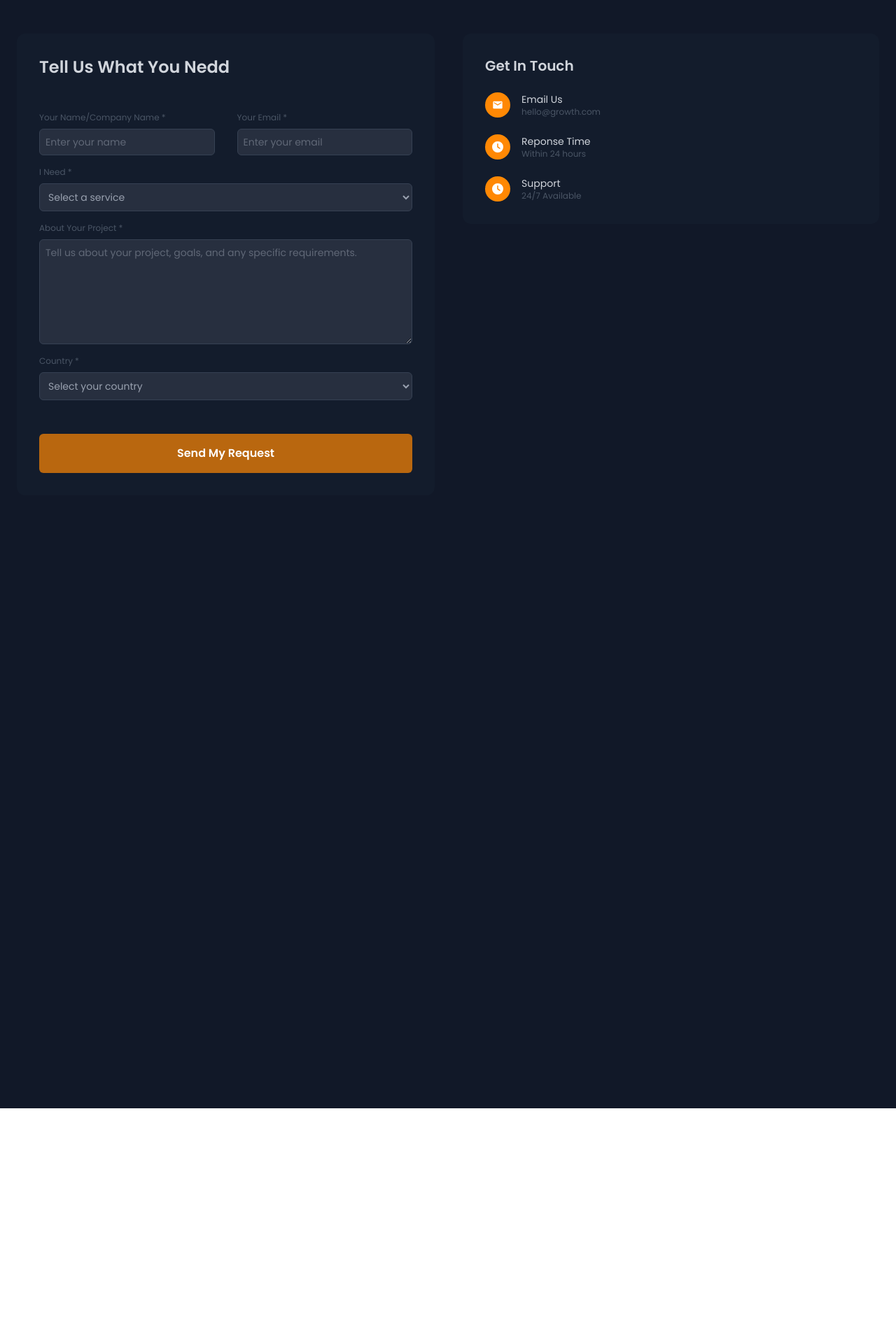
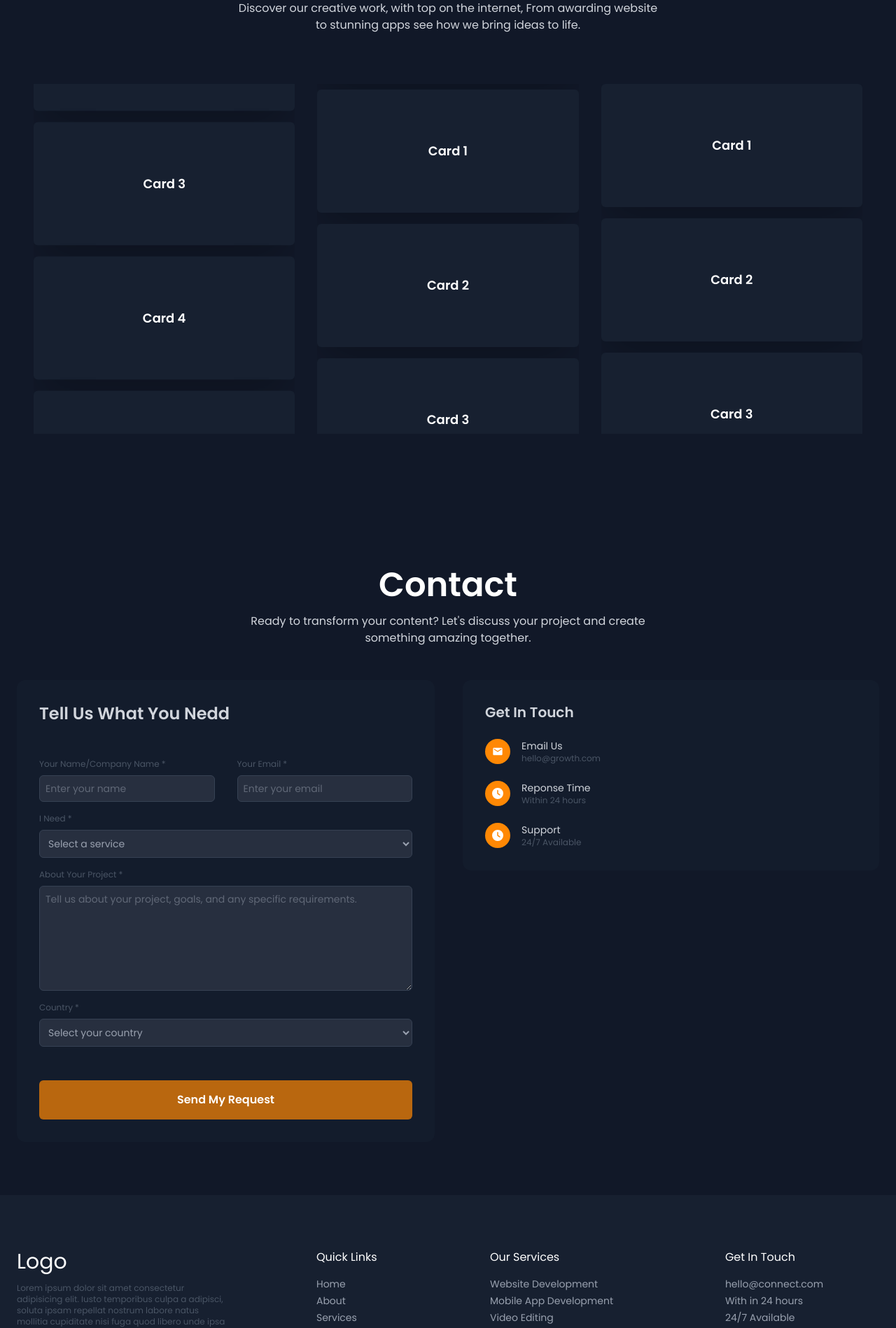
Before and after one commit to iamamanprajapati/Startup, a React (Vite) app: page / in a window 1280 px wide. Shown: the part 7606-9504 px from the top of the page at 70% size. Before the commit the page ends 9190 px from the top, so only its background shows below. Built offline with nearby package versions, Linux system fonts and the light colour scheme.

Commit message:
footer section completed

```diff
--- a/src/App.jsx
+++ b/src/App.jsx
@@ -1,10 +1,13 @@
 import About from "./components/About"
 import Contact from "./components/Contact"
 import Header from "./components/Header"
+import InfiniteSlider from "./components/Testimonials"
 import Navbar from "./components/Navbar"
 import Portfolio from "./components/Portfolio"
 import Proccess from "./components/Proccess"
 import Services from "./components/Services"
+import Testimonials from "./components/Testimonials"
+import Footer from "./components/Footer"
 
 function App() {
 
@@ -30,13 +33,19 @@ function App() {
     <section id="portfolio">
       <Portfolio/>
     </section>
+    <section id="testimonials">
+    <Testimonials/>
+    </section>
 
     <section id="contact">
       <Contact/>
     </section>
 
-      {/*<section id="proccess" className="h-screen bg-gray-400">Process Section</section>
-      <section id="contact" className="h-screen bg-gray-500">Contact Section</section> */}
+    <section >
+      <Footer/>
+    </section>
+
+
 
     </div>
   )
--- a/src/assets/data.js
+++ b/src/assets/data.js
@@ -505,3 +505,19 @@ export const protfolioData = [
         icon:python
     },
 ]
+
+export const footerData= [
+    {
+        title:"Quick Links",
+        items:['Home','About','Services','Testimonials','Contact']
+    },
+    {
+        title:"Our Services",
+        items:['Website Development','Mobile App Development','Video Editing','Thumbnails'],
+    },
+    {
+        title:"Get In Touch",
+        subTitle:['Email','Response Time','Support'],
+        items:['hello@connect.com','With in 24 hours','24/7 Available'],
+    },
+]
--- a/src/components/Contact.jsx
+++ b/src/components/Contact.jsx
@@ -70,8 +70,6 @@ const Contact = () => {
 
         </div>
 
-        <div className="w-full h-screen"></div>
-
     </div>
   )
 }
--- /dev/null
+++ b/src/components/Footer.jsx
@@ -0,0 +1,41 @@
+import React from "react";
+import { footerData } from "../assets/data";
+
+const Footer = () => {
+  return (
+    <div className="bg-secondary py-12 border-t-[1px] border-secondary ">
+      <div className="max-w-7xl mx-auto  sm:py-7 px-6 text-white">
+        <div className="flex flex-col md:flex-row px-8 sm:px-0 justify-between gap-12  ">
+          <div className="w-[300px] ">
+            <p className="text-3xl">Logo</p>
+            <p className="text-xs text-gray-600 mt-3">Lorem ipsum dolor sit amet consectetur adipisicing elit. Iusto temporibus culpa a adipisci, soluta ipsam repellat nostrum labore natus mollitia cupiditate nisi fuga quod libero unde ipsa repudiandae? Accusantium, totam?</p>
+
+          </div>
+          <div className="flex flex-1 flex-col sm:flex-row justify-around ">
+            {
+                footerData.map((data,index)=>(
+                    <div key={index}>
+                        <div>
+                        <h2 className="mb-4 mt-6 sm:mt-0">
+                             {data.title}
+                        </h2>
+
+                        {data.items.map((item)=>(
+                            <div>
+                            <p></p>
+                            <p className="text-sm text-gray-400 hover:underline cursor-pointer mt-1">{item}</p>
+
+                            </div>
+                        ))}
+                        </div>
+                    </div>
+                ))
+            }
+          </div>
+        </div>
+      </div>
+    </div>
+  );
+};
+
+export default Footer;
--- a/src/components/Portfolio.jsx
+++ b/src/components/Portfolio.jsx
@@ -27,7 +27,7 @@ const Portfolio = () => {
                   category.title === selectedCategory
                     ? "bg-colortext py-1 px-3 md:py-1 md:px-6 rounded-full text-white "
                     : "py-1 px-3 md:py-2 md:px-6 rounded-full text-gray-400"
-                } transition-all duration-300 text-xs md:text-base`}
+                } transition-all duration-300 text-xs md:text-base hover:bg-colortext hover:text-white`}
                 onClick={() => setSelectedCategory(category.title)}
               >
                 {category.title}
--- /dev/null
+++ b/src/components/Testimonials.jsx
@@ -0,0 +1,97 @@
+import { useRef } from "react";
+
+const data = [
+  { id: 1, title: "Card 1" },
+  { id: 2, title: "Card 2" },
+  { id: 3, title: "Card 3" },
+  { id: 4, title: "Card 4" },
+  { id: 5, title: "Card 5" },
+];
+
+export default function Testimonials() {
+  const column1Ref = useRef(null);
+  const column2Ref = useRef(null);
+  const column3Ref = useRef(null);
+
+  const handlePause = (ref) => {
+    ref.current.style.animationPlayState = "paused";
+  };
+
+  const handlePlay = (ref) => {
+    ref.current.style.animationPlayState = "running";
+  };
+
+  return (
+    <div className="bg-primary py-12 mt-12">
+      <div className="max-w-7xl mx-auto  sm:py-7 px-6 text-white">
+        <div className="text-center mb-12">
+          <p className="text-3xl md:text-5xl text-center font-semibold mt-4">
+            Testimonials
+          </p>
+          <p className="text-gray-300 text-center mx-auto mt-4 w-full md:w-1/2">
+            Discover our creative work, with top on the internet, From awarding
+            website to stunning apps see how we bring ideas to life.
+          </p>
+        </div>
+    <div className="relative flex w-full justify-center gap-8 p-6 ">
+
+      <div className="overflow-hidden h-[500px] w-full">
+        <div
+          ref={column1Ref}
+          className="flex flex-col items-center gap-4 animate-scroll-up"
+        >
+          {[...data, ...data].map((item) => (
+            <div
+              key={item.id + "-1" + Math.random()}
+              onMouseEnter={() => handlePause(column1Ref)}
+              onMouseLeave={() => handlePlay(column1Ref)}
+              className="w-full h-44 bg-secondary hover:rotate-2 shadow-2xl rounded-md flex items-center justify-center text-lg font-semibold cursor-pointer  transition"
+            >
+              {item.title}
+            </div>
+          ))}
+        </div>
+      </div>
+
+      <div className="overflow-hidden hidden md:block h-[500px] w-full">
+        <div
+          ref={column2Ref}
+          className="flex flex-col items-center gap-4 animate-scroll-down"
+        >
+          {[...data, ...data].map((item) => (
+            <div
+              key={item.id + "-2" + Math.random()}
+              onMouseEnter={() => handlePause(column2Ref)}
+              onMouseLeave={() => handlePlay(column2Ref)}
+              className="w-full h-44 bg-secondary shadow-2xl hover:rotate-2 rounded-md flex items-center justify-center text-lg font-semibold cursor-pointer  transition"
+            >
+              {item.title}
+            </div>
+          ))}
+        </div>
+      </div>
+
+      <div className="overflow-hidden hidden md:block h-[500px] w-full">
+        <div
+          ref={column3Ref}
+          className="flex flex-col items-center gap-4 animate-scroll-slow"
+        >
+          {[...data, ...data].map((item) => (
+            <div
+              key={item.id + "-3" + Math.random()}
+              onMouseEnter={() => handlePause(column3Ref)}
+              onMouseLeave={() => handlePlay(column3Ref)}
+              className="w-full h-44 bg-secondary shadow-2xl hover:rotate-2 rounded-md flex items-center justify-center text-lg font-semibold cursor-pointer  transition"
+            >
+              {item.title}
+            </div>
+          ))}
+        </div>
+      </div>
+    </div>
+
+    </div>
+    </div>
+
+  );
+}
--- a/src/index.css
+++ b/src/index.css
@@ -27,3 +27,31 @@ html {
   color: transparent;
   -webkit-text-stroke: 1px rgb(109, 106, 106); /* outline with white color */
 }
+
+@keyframes scroll-up {
+  0% {
+    transform: translateY(0%);
+  }
+  100% {
+    transform: translateY(-50%);
+  }
+}
+
+@keyframes scroll-down {
+  0% {
+    transform: translateY(-50%);
+  }
+  100% {
+    transform: translateY(0%);
+  }
+}
+
+.animate-scroll-up {
+  animation: scroll-up 20s linear infinite;
+}
+.animate-scroll-down {
+  animation: scroll-down 25s linear infinite;
+}
+.animate-scroll-slow {
+  animation: scroll-up 35s linear infinite;
+}
```
